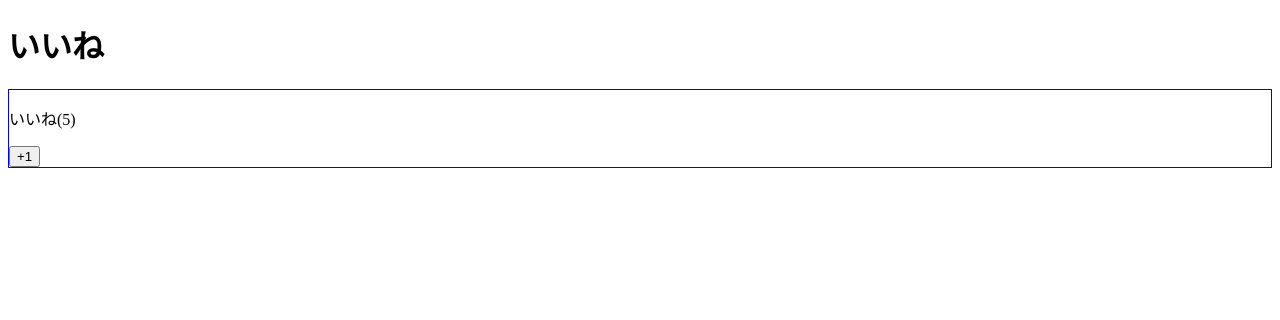
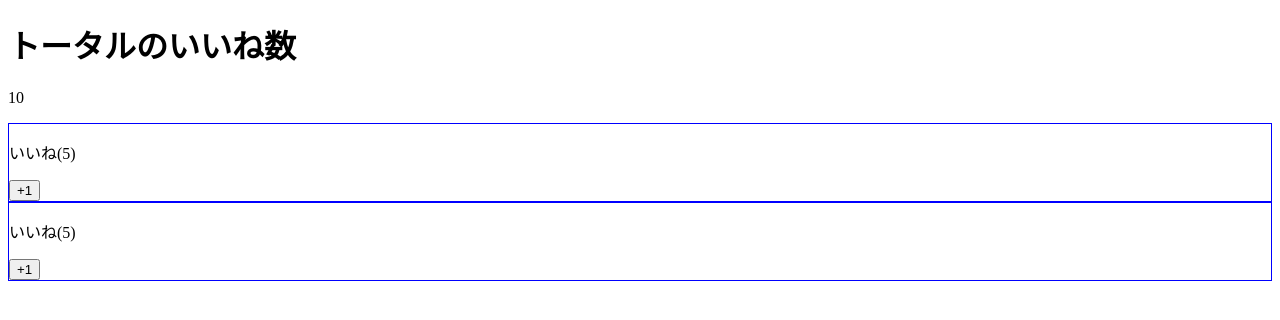
Before and after one commit to funeace/Vue_beginner, a Vue app in the folder udemy-vuejs/: page / in a window 1280 px wide. Shown: the top 320 px of the page. Built offline with nearby package versions, Linux system fonts and the light colour scheme.

Commit message:
[Add]component間でデータを受け渡す

```diff
--- a/udemy-vuejs/src/App.vue
+++ b/udemy-vuejs/src/App.vue
@@ -1,7 +1,12 @@
 <template>
   <div>
     <LikeHeader></LikeHeader>
-    <LikeNumber></LikeNumber>
+    <p>{{ number }}</p>
+    <!-- v-on:my-clickはLikeNumberでemitしたevent -->
+    <!-- $eventで -->
+    <LikeNumber :number="number" v-on:my-click="number = $event"></LikeNumber>
+    <LikeNumber :number="number" test-props="test"></LikeNumber>
+
   </div>
 </template>
 
@@ -10,6 +15,11 @@
 import LikeHeader from "./components/LikeHeader.vue"
 
 export default {
+  data() {
+    return{
+      number: 10
+    }
+  },
   components: {
     LikeHeader: LikeHeader
   }
--- a/udemy-vuejs/src/components/LikeHeader.vue
+++ b/udemy-vuejs/src/components/LikeHeader.vue
@@ -1,3 +1,3 @@
 <template>
-  <h1>いいね</h1>
+  <h1>トータルのいいね数</h1>
 </template>
--- a/udemy-vuejs/src/components/LikeNumber.vue
+++ b/udemy-vuejs/src/components/LikeNumber.vue
@@ -2,7 +2,7 @@
   <!-- templateの要素は１個じゃないといけない -->
   <!-- divとかでグループ化してあげればいい -->
   <div>
-    <p>いいね({{number}})</p>
+    <p>いいね({{ halfNumber }})</p>
     <button @click="increment">+1</button>
   </div>
 </template>
@@ -10,14 +10,35 @@
 <script>
   // export defaultの中にコンポーネントオプションを設置する
   export default{
-    data: function() {
-      return {
-        number: 5
+    // propsはオブジェクトで指定することができる
+    // props: ["number"],
+    // 以下のようにす受け取る値をオブジェクトにすることで、受け取ったデータのバリデーションをかけることができる
+    // 検証ツールで確認できる
+    // propsを複数つけるときはカンマ区切りで追加すればいい
+    props:{
+      number: {
+        type: Number,
+        default: function(){
+          return {
+            number: 5
+          }
+        }
+      },
+      testProps: {
+        type: String
+      }
+    },
+    computed: {
+      halfNumber: function(){
+        return this.number / 2
       }
     },
     methods: {
       increment: function(){
-        this.number += 1
+        // 親要素にデータを渡すためのメソッド
+        // $emit()の中に持たせる引数は２つ
+        // 1つ目は、名前 2つ目に 処理を入れる
+        this.$emit("my-click", this.number + 1)
       }
     }
   }
```
